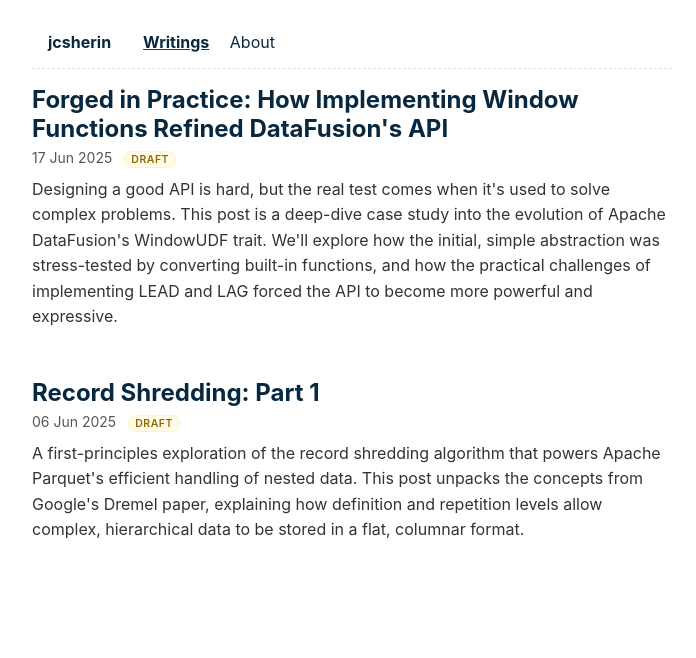
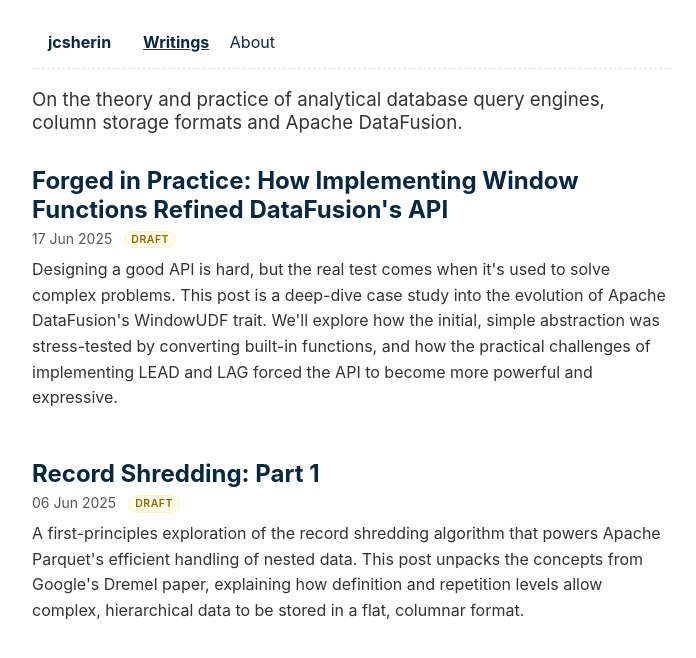
Before and after one commit to jcsherin/jcsherin.github.io, an Eleventy site: page index.njk in a window 1280 px wide. Shown: the whole page, without its empty margins (288-984 px from the left). Built offline with nearby package versions, Linux system fonts and the light colour scheme; Eleventy itself is replaced by a stand-in of ours; files that its build step writes are made by us from their sources.

Commit message:
feat(page): adds subtitle

```diff
--- a/_includes/layouts/base.njk
+++ b/_includes/layouts/base.njk
@@ -25,6 +25,7 @@
         {%- endfor %}
         </ul>
       </header>
+      <h3 class="page-subtitle">On the theory and practice of analytical database query engines, column storage formats and Apache DataFusion.</h3>
 
       <main{% if templateClass %} class="{{ templateClass }}"{% endif %}>
         {{ content | safe }}
--- a/css/index.css
+++ b/css/index.css
@@ -338,3 +338,9 @@
   margin-right: auto;
   padding: 1rem; /* Add padding here instead of on <main> */
 }
+
+.page-subtitle {
+  color: var(--darkgray);
+  font-weight: normal;
+  margin-bottom: 2rem;
+}
```
